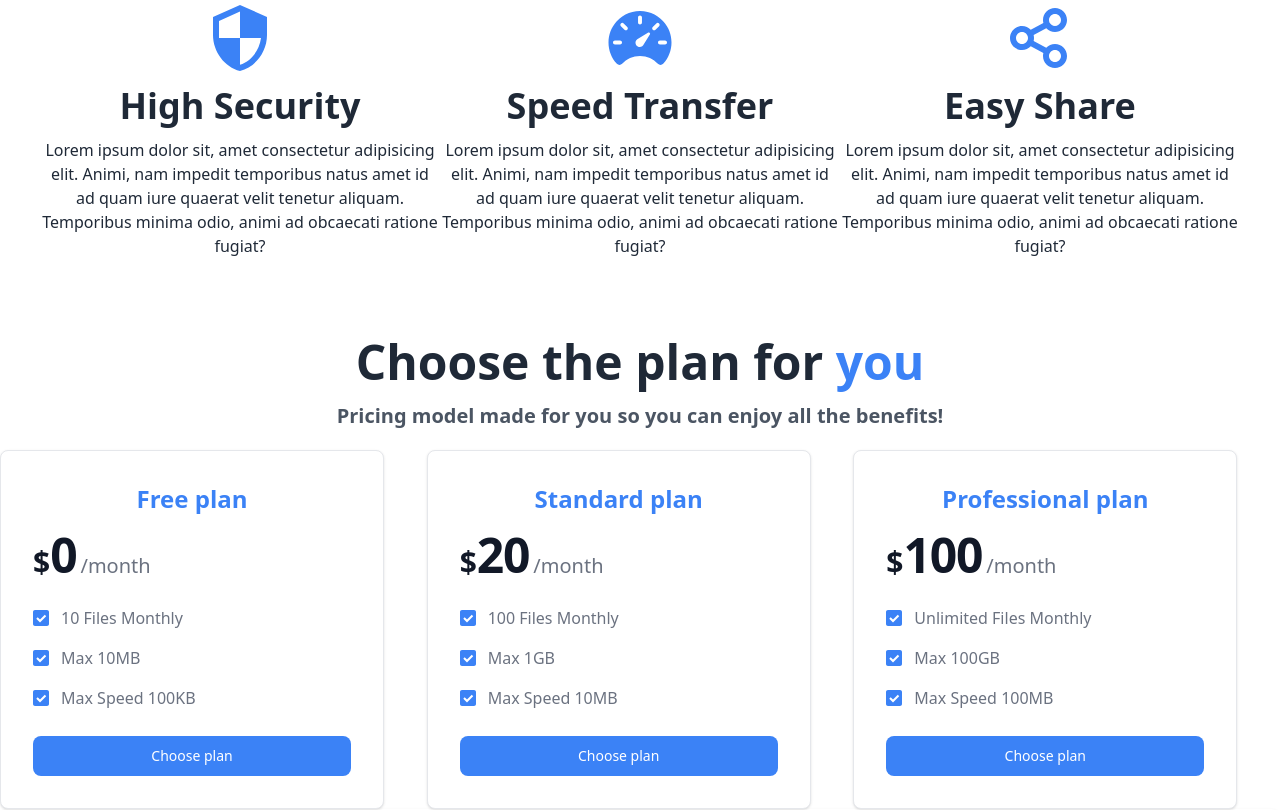
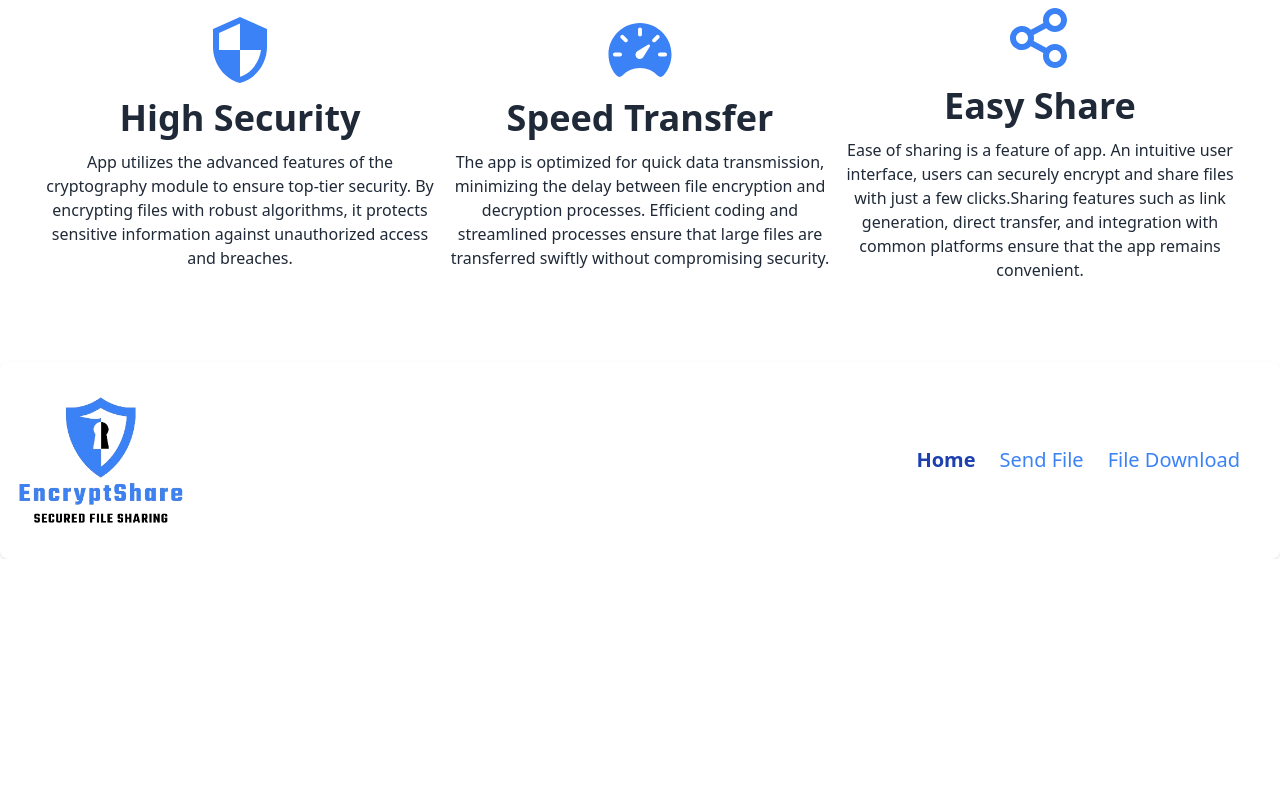
Before and after one commit to alt-P-git/NOSQL_Project, a React (Vite) app in the folder client/: page / in a window 1280 px wide. Shown: the part 740-1550 px from the top of the page. After the commit the page ends 1299 px from the top, so only its background shows below. Built offline with nearby package versions, Linux system fonts and the light colour scheme; no server answers.

Commit message:
removed unnecessary files

```diff
--- a/client/src/components/Footer.jsx
+++ b/client/src/components/Footer.jsx
@@ -36,14 +36,14 @@ const Footer = () => {
             </li>
           </ul>
         </div>
-        <hr className="my-6 border-gray-200 sm:mx-auto dark:border-blue-700 lg:my-8" />
+        {/* <hr className="my-6 border-gray-200 sm:mx-auto dark:border-blue-700 lg:my-8" />
         <span className="block text-lg text-blue-500 sm:text-center dark:text-gray-400 font-semibold max-sm:text-sm">
           © 2024{" "}
           <Link to="/" className="hover:underline">
             EncryptShare™
           </Link>
           . All Rights Reserved.
-        </span>
+        </span> */}
       </div>
     </footer>
   );
--- a/client/src/components/LandingFeatures.jsx
+++ b/client/src/components/LandingFeatures.jsx
@@ -15,17 +15,17 @@ const LandingFeatures = () => {
             <li className='flex items-center flex-col gap-y-3'>
             <MdOutlineSecurity className='text-7xl text-blue-500'/>
             <h2 className='text-4xl font-bold'>High Security</h2>
-            <p>Lorem ipsum dolor sit, amet consectetur adipisicing elit. Animi, nam impedit temporibus natus amet id ad quam iure quaerat velit tenetur aliquam. Temporibus minima odio, animi ad obcaecati ratione fugiat?</p>
+            <p>App utilizes the advanced features of the cryptography module to ensure top-tier security. By encrypting files with robust algorithms, it protects sensitive information against unauthorized access and breaches. </p>
             </li>
             <li className='flex items-center flex-col gap-y-3'>
             <IoIosSpeedometer className='text-7xl text-blue-500'/>
             <h2 className='text-4xl font-bold'>Speed Transfer</h2>
-            <p>Lorem ipsum dolor sit, amet consectetur adipisicing elit. Animi, nam impedit temporibus natus amet id ad quam iure quaerat velit tenetur aliquam. Temporibus minima odio, animi ad obcaecati ratione fugiat?</p>
+            <p>The app is optimized for quick data transmission, minimizing the delay between file encryption and decryption processes. Efficient coding and streamlined processes ensure that large files are transferred swiftly without compromising security.</p>
             </li>
             <li className='flex items-center flex-col gap-y-3'>
             <RiShareLine className='text-7xl text-blue-500'/>
             <h2 className='text-4xl font-bold'>Easy Share</h2>
-            <p>Lorem ipsum dolor sit, amet consectetur adipisicing elit. Animi, nam impedit temporibus natus amet id ad quam iure quaerat velit tenetur aliquam. Temporibus minima odio, animi ad obcaecati ratione fugiat?</p>
+            <p>Ease of sharing is a feature of app. An intuitive user interface, users can securely encrypt and share files with just a few clicks.Sharing features such as link generation, direct transfer, and integration with common platforms ensure that the app remains convenient.</p>
             </li>
         </ul>
     </div>
--- a/client/src/components/PricingTable.jsx
+++ /dev/null
@@ -1,24 +0,0 @@
-import React from "react";
-import SinglePricingElement from "./SinglePricingElement";
-
-const pricingFeatures = {
-  easy: [10, "10MB", "100KB"],
-  standard: [100, "1GB", "10MB"],
-  professional: ["Unlimited", "100GB", "100MB"]
-}
-
-const PricingTable = () => {
-  return (
-    <div className="text-center">
-      <h2 className='text-5xl font-bold mb-4 max-sm:text-3xl'>Choose the plan for <span className="text-blue-500">you</span></h2>
-      <p className='text-xl font-bold text-gray-600 max-sm:text-lg'>Pricing model made for you so you can enjoy all the benefits!</p>
-      <div className="grid grid-cols-3 max-w-7xl mx-auto pt-5 max-md:grid-cols-1 max-md:justify-items-center">
-        <SinglePricingElement planName="Free" price="0" features={pricingFeatures.easy} />
-        <SinglePricingElement planName="Standard" price="20" features={pricingFeatures.standard} />
-        <SinglePricingElement planName="Professional" price="100" features={pricingFeatures.professional} />
-      </div>
-    </div>
-  );
-};
-
-export default PricingTable;
--- a/client/src/components/SinglePricingElement.jsx
+++ /dev/null
@@ -1,49 +0,0 @@
-import React from "react";
-import { ImCheckboxChecked } from "react-icons/im";
-
-const SinglePricingElement = ({ planName, price, features }) => {
-  return (
-    <div className="w-full max-w-sm p-4 bg-white border border-gray-200 rounded-lg shadow sm:p-8 dark:bg-gray-800 dark:border-gray-700">
-      <h5 className="mb-4 text-2xl font-bold text-blue-500 dark:text-gray-400">
-        {planName} plan
-      </h5>
-      <div className="flex items-baseline text-gray-900 dark:text-white">
-        <span className="text-3xl font-semibold">$</span>
-        <span className="text-5xl font-extrabold tracking-tight">{price}</span>
-        <span className="ms-1 text-xl font-normal text-gray-500 dark:text-gray-400">
-          /month
-        </span>
-      </div>
-      <ul role="list" className="space-y-5 my-7">
-        <li className="flex items-center">
-          <ImCheckboxChecked className="text-blue-500" />
-          <span className="text-base font-normal leading-tight text-gray-500 dark:text-gray-400 ms-3">
-            {features[0]} Files Monthly
-          </span>
-        </li>
-
-        <li className="flex items-center">
-          <ImCheckboxChecked className="text-blue-500" />
-          <span className="text-base font-normal leading-tight text-gray-500 dark:text-gray-400 ms-3">
-            Max {features[1]}
-          </span>
-        </li>
-
-        <li className="flex items-center">
-          <ImCheckboxChecked className="text-blue-500" />
-          <span className="text-base font-normal leading-tight text-gray-500 dark:text-gray-400 ms-3">
-            Max Speed {features[2]}
-          </span>
-        </li>
-      </ul>
-      <button
-        type="button"
-        className="text-white bg-blue-500 hover:bg-blue-700 focus:ring-4 focus:outline-none focus:ring-blue-200 dark:focus:ring-blue-900 font-medium rounded-lg text-sm px-5 py-2.5 inline-flex justify-center w-full text-center"
-      >
-        Choose plan
-      </button>
-    </div>
-  );
-};
-
-export default SinglePricingElement;
--- a/client/src/components/index.js
+++ b/client/src/components/index.js
@@ -2,9 +2,7 @@ export { default as Header } from "./Header";
 export { default as Banner } from "./Banner";
 export { default as LandingFeatures } from "./LandingFeatures";
 export { default as Footer } from "./Footer";
-export { default as PricingTable } from "./PricingTable";
 export { default as ProgressBar } from "./ProgressBar";
-export { default as SinglePricingElement } from "./SinglePricingElement";
 export { default as UploadForm } from "./UploadForm";
 export { default as ApplicationTabs } from "./ApplicationTabs";
 export { default as FilePreview } from "./FilePreview";
--- a/client/src/pages/Landing.jsx
+++ b/client/src/pages/Landing.jsx
@@ -1,12 +1,11 @@
 import { Banner } from "../components";
-import { LandingFeatures, PricingTable } from "../components";
+import { LandingFeatures} from "../components";
 
 const Landing = () => {
   return (
     <div>
       <Banner />
       <LandingFeatures />
-      <PricingTable />
     </div>
   );
 };
```
Also changed, not shown: 2 other files (tests, documents, lock files or other folders).
